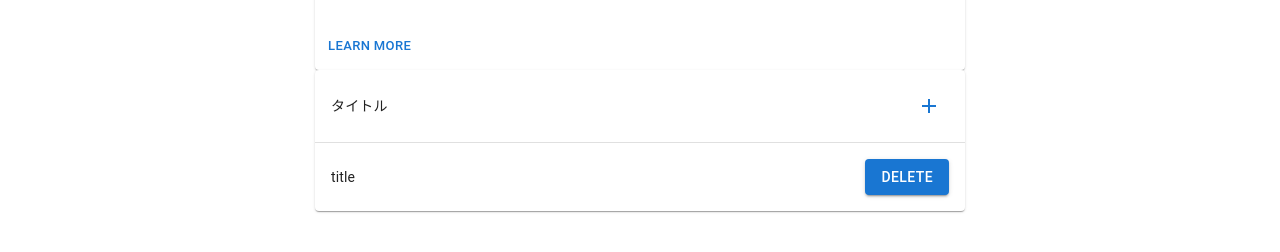
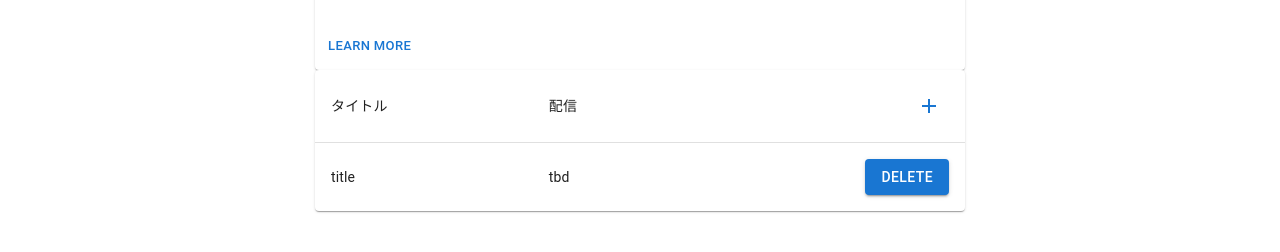
Before and after one commit to mitaka1303/ContentsReminder_frontEnd, a React (Vite) app: page / in a window 1280 px wide. Shown: the part 346-598 px from the top of the page. Built offline with nearby package versions, Linux system fonts and the light colour scheme.

Commit message:
add search

```diff
--- a/src/Api.jsx
+++ b/src/Api.jsx
@@ -9,7 +9,7 @@ export async function getList(username, password){
         password: password
     })
     console.log(data)
-    return data.data.allItems.rows
+    return data.data.updateData
 }
 
 export async function deleteRow(username, password, id){
--- a/src/components/BasicTable.jsx
+++ b/src/components/BasicTable.jsx
@@ -13,17 +13,17 @@ import AddIcon from '@mui/icons-material/Add';
 import AddCard from './AddCard';
 import { useState } from 'react';
 
-function createNewData(id, title, checked) {
-  return { id, title, checked };
+function createNewData(id, title, checked, site) {
+  return { id, title, checked, site };
 }
 
 export default function BasicTable(props) {
   const [displayAddCard, setDisplayAddCard] = useState(false);
   let rows = [
-    createNewData(100,'title', true)
+    createNewData(100,'title', true, 'tbd')
   ];
   if(props.list){
-    rows = props.list.map((obj)=>{return createNewData(obj.id, obj.title, obj.checked)})
+    rows = props.list.map((obj)=>{return createNewData(obj.id, obj.title, obj.checked, obj.site)})
   }
   return (
     <TableContainer component={Paper}>
@@ -31,6 +31,7 @@ export default function BasicTable(props) {
         <TableHead>
           <TableRow>
             <TableCell>タイトル</TableCell>
+            <TableCell>配信</TableCell>
             <TableCell align="right"><IconButton color="primary" aria-label="upload picture" component="label" onClick={()=>{setDisplayAddCard(!displayAddCard)}}>
         < AddIcon/>
       </IconButton></TableCell>
@@ -45,6 +46,9 @@ export default function BasicTable(props) {
               <TableCell component="th" scope="row">
                 {row.title}
               </TableCell>
+              <TableCell component="th" scope="row">
+                {row.site}
+              </TableCell>
               <TableCell align="right"><Button id={row.id} variant="contained" onClick={()=>{deleteRow( props.userData[0],props.userData[1], row.id)}}>Delete</Button></TableCell>
             </TableRow>
           ))}
```
